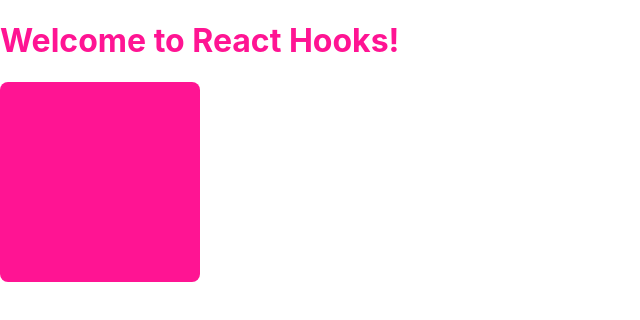
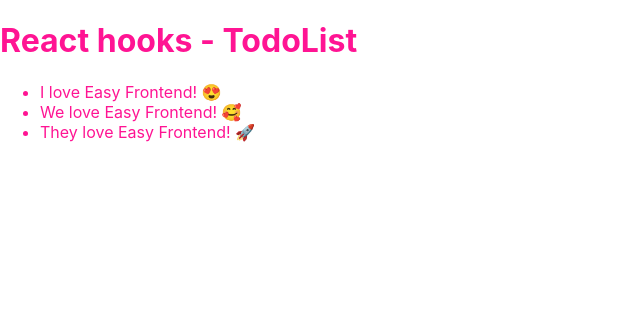
Before and after one commit to paulnguyen-mn/react-hooks-basic, a React (Create React App) app: page / in a window 1280 px wide. Shown: the top 320 px of the page, without its empty margins (0-640 px from the left). Built offline with nearby package versions, Linux system fonts and the light colour scheme.

Commit message:
useState lab - todo list - list and delete

```diff
--- a/src/App.js
+++ b/src/App.js
@@ -1,13 +1,29 @@
-import React from 'react';
+import React, { useState } from 'react';
 import './App.scss';
-import ColorBox from './components/ColorBox';
+import TodoList from './components/TodoList';
 
 function App() {
+  const [todoList, setTodoList] = useState([
+    { id: 1, title: 'I love Easy Frontend! 😍' },
+    { id: 2, title: 'We love Easy Frontend! 🥰' },
+    { id: 3, title: 'They love Easy Frontend! 🚀' },
+  ]);
+
+  function handleTodoClick(todo) {
+    console.log(todo);
+    const index = todoList.findIndex(x => x.id === todo.id);
+    if (index < 0) return;
+
+    const newTodoList = [...todoList];
+    newTodoList.splice(index, 1);
+    setTodoList(newTodoList);
+  }
+
   return (
     <div className="app">
-      <h1>Welcome to React Hooks!</h1>
+      <h1>React hooks - TodoList</h1>
 
-      <ColorBox />
+      <TodoList todos={todoList} onTodoClick={handleTodoClick} />
     </div>
   );
 }
--- a/src/components/ColorBox/index.jsx
+++ b/src/components/ColorBox/index.jsx
@@ -1,5 +1,4 @@
 import React, { useState } from 'react';
-import PropTypes from 'prop-types';
 import './ColorBox.scss';
 
 ColorBox.propTypes = {
--- /dev/null
+++ b/src/components/TodoList/index.jsx
@@ -0,0 +1,37 @@
+import React from 'react';
+import PropTypes from 'prop-types';
+
+TodoList.propTypes = {
+  todos: PropTypes.array,
+  onTodoClick: PropTypes.func,
+};
+
+TodoList.defaultProps = {
+  todos: [],
+  onTodoClick: null,
+};
+
+function TodoList(props) {
+  const { todos, onTodoClick } = props;
+
+  function handleClick(todo) {
+    if (onTodoClick) {
+      onTodoClick(todo);
+    }
+  }
+
+  return (
+    <ul className="todo-list">
+      {todos.map(todo => (
+        <li
+          key={todo.id}
+          onClick={() => handleClick(todo)}
+        >
+          {todo.title}
+        </li>
+      ))}
+    </ul>
+  );
+}
+
+export default TodoList;
```
